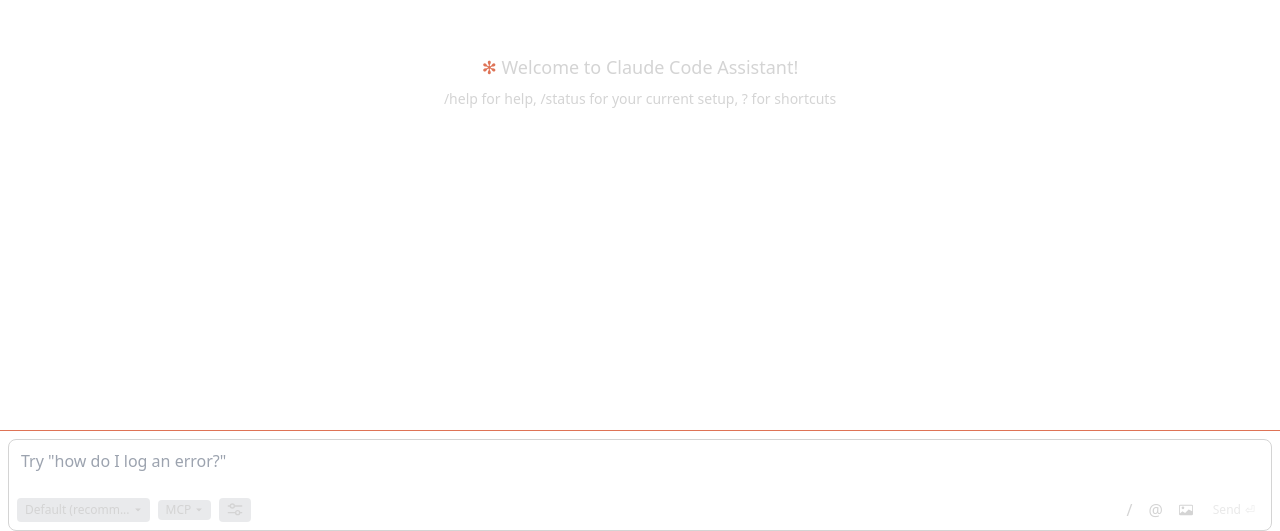
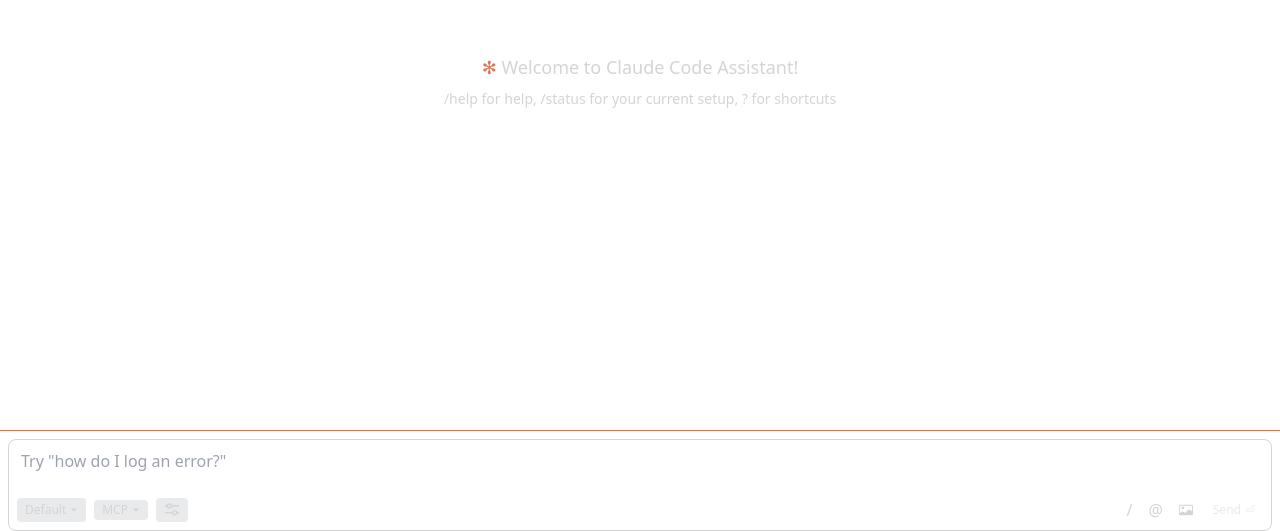
Before and after one commit to Alorse/claude-code-assistant, a React (Vite) app in the folder webview-ui/: page / in a window 1280 px wide. Shown: the part 269-800 px from the top of the page. Built offline with nearby package versions, Linux system fonts and the light colour scheme.

Commit message:
fix(GenericDropdown): handle long "Default" labels
- Improved label display for "Default" options.
- Prevents truncation of "Default" label.
- Ensures consistent display of long labels.

```diff
--- a/webview-ui/src/components/GenericDropdown.tsx
+++ b/webview-ui/src/components/GenericDropdown.tsx
@@ -93,9 +93,11 @@
           <>
             <span>
               {selectedOption?.label
-                ? selectedOption.label.length > 15
-                  ? `${selectedOption.label.substring(0, 15)}...`
-                  : selectedOption.label
+                ? selectedOption.label.startsWith("Default")
+                  ? "Default"
+                  : selectedOption.label.length > 15
+                    ? `${selectedOption.label.substring(0, 15)}...`
+                    : selectedOption.label
                 : placeholder}
             </span>
             <svg
```
